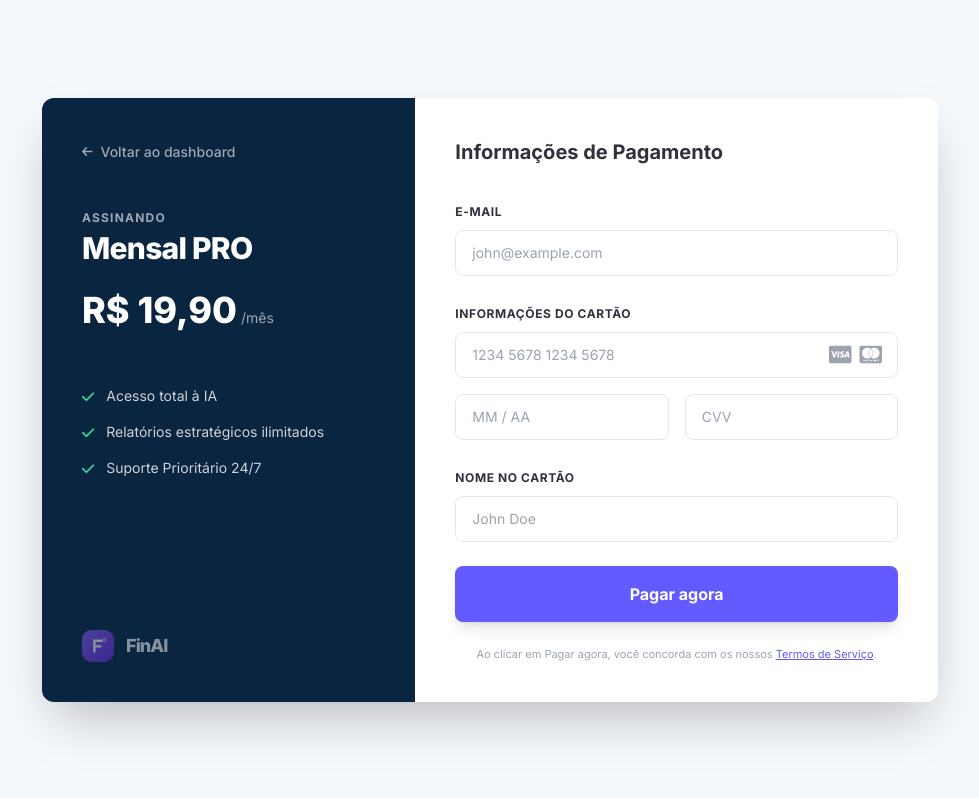
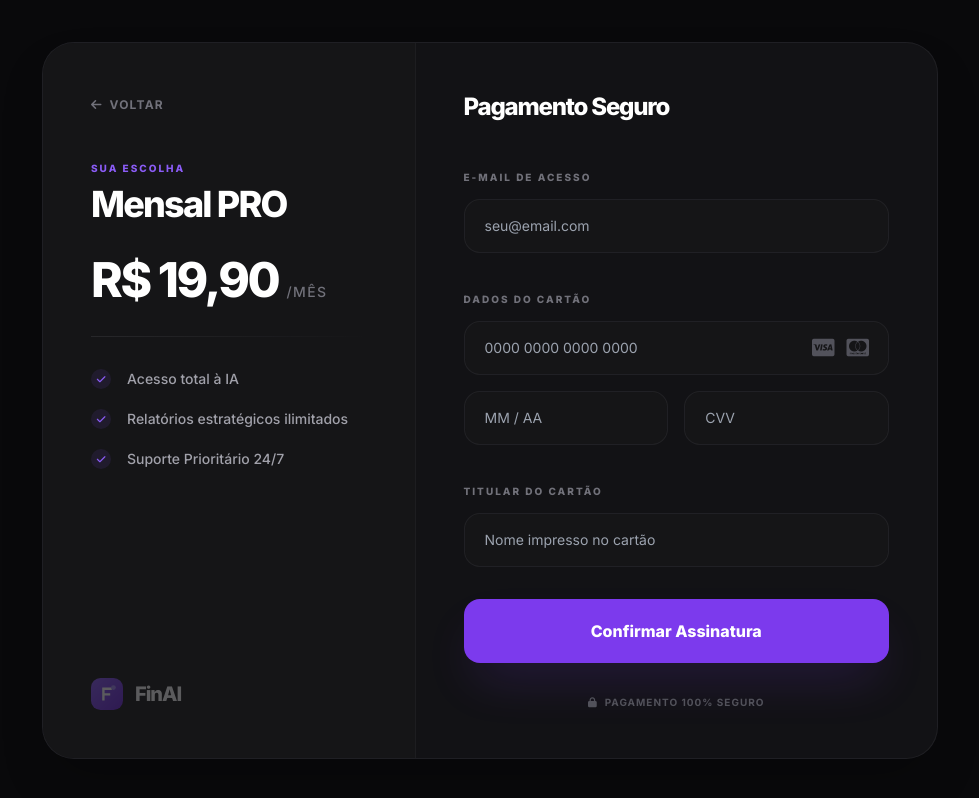
Before and after one commit to debbsouz/FinAI, a website: page checkout.html in a window 1280 px wide. Shown: the whole page, without its empty margins (150-1129 px from the left). Drawn offline with nearby package versions, Linux system fonts and the light colour scheme.

Commit message:
aprimorei a experiência de checkout, modernizando o visual da página existente e implementando um fluxo completo de confirmação

```diff
--- a/checkout.html
+++ b/checkout.html
@@ -10,116 +10,125 @@
   <style>
     body {
       font-family: 'Inter', sans-serif;
-      background-color: #f6f9fc;
+      background-color: #09090b;
+      color: #fafafa;
     }
     .input-stripe {
-      transition: border-color 0.15s ease-in-out, box-shadow 0.15s ease-in-out;
+      transition: all 0.2s ease;
+      background: rgba(24, 24, 27, 0.5);
+      border: 1px solid rgba(63, 63, 70, 0.3);
+      color: white;
     }
     .input-stripe:focus {
-      border-color: #635bff;
+      border-color: #8b5cf6;
       outline: 0;
-      box-shadow: 0 0 0 4px rgba(99, 91, 255, 0.1);
+      box-shadow: 0 0 0 4px rgba(139, 92, 246, 0.1);
+      background: rgba(24, 24, 27, 0.8);
+    }
+    .glass {
+      background: rgba(24, 24, 27, 0.7);
+      backdrop-filter: blur(12px);
+      -webkit-backdrop-filter: blur(12px);
+      border: 1px solid rgba(63, 63, 70, 0.3);
     }
     @keyframes slideIn {
-      from { opacity: 0; transform: translateY(10px); }
+      from { opacity: 0; transform: translateY(20px); }
       to { opacity: 1; transform: translateY(0); }
     }
     .animate-slide-in {
-      animation: slideIn 0.5s ease-out forwards;
+      animation: slideIn 0.6s cubic-bezier(0.16, 1, 0.3, 1) forwards;
     }
   </style>
 </head>
-<body class="min-h-screen flex items-center justify-center p-4">
-  <div class="max-w-4xl w-full bg-white rounded-xl shadow-2xl overflow-hidden flex flex-col md:flex-row animate-slide-in">
+<body class="min-h-screen flex items-center justify-center p-4 selection:bg-violet-500/30">
+  <div class="max-w-4xl w-full glass rounded-[32px] shadow-2xl overflow-hidden flex flex-col md:flex-row animate-slide-in">
     <!-- Lado Esquerdo: Resumo do Plano -->
-    <div class="w-full md:w-5/12 bg-[#0a2540] p-10 text-white flex flex-col justify-between">
+    <div class="w-full md:w-5/12 bg-zinc-900/50 p-12 text-white flex flex-col justify-between border-r border-zinc-800/50">
       <div>
-        <a href="dashboard.html" class="inline-flex items-center gap-2 text-white/60 hover:text-white transition-colors mb-12">
-          <i class="fas fa-arrow-left text-xs"></i>
-          <span class="text-sm font-medium">Voltar ao dashboard</span>
+        <a href="landing.html" class="inline-flex items-center gap-2 text-zinc-500 hover:text-white transition-all mb-12 group">
+          <i class="fas fa-arrow-left text-xs group-hover:-translate-x-1 transition-transform"></i>
+          <span class="text-xs font-bold uppercase tracking-widest">Voltar</span>
         </a>
 
-        <div class="space-y-6">
-          <div class="space-y-1">
-            <p class="text-white/60 text-xs font-bold uppercase tracking-widest">Assinando</p>
-            <h1 id="planTitle" class="text-3xl font-black tracking-tight">FinAI Pro</h1>
+        <div class="space-y-8">
+          <div class="space-y-2">
+            <p class="text-violet-500 text-[10px] font-black uppercase tracking-[0.2em]">Sua Escolha</p>
+            <h1 id="planTitle" class="text-4xl font-black tracking-tighter">FinAI Pro</h1>
           </div>
 
-          <div class="flex items-baseline gap-1">
-            <span id="planPrice" class="text-4xl font-black">R$ 29,00</span>
-            <span class="text-white/60 text-sm">/mês</span>
+          <div class="flex items-baseline gap-2">
+            <span id="planPrice" class="text-5xl font-black tracking-tighter text-white">R$ 29,00</span>
+            <span class="text-zinc-500 text-sm font-medium uppercase tracking-widest">/mês</span>
           </div>
 
-          <ul id="planFeatures" class="space-y-4 pt-8">
-            <li class="flex gap-3 text-sm text-white/80">
-              <i class="fas fa-check text-emerald-400 mt-1"></i>
+          <div class="h-px bg-gradient-to-r from-zinc-800 to-transparent w-full"></div>
+
+          <ul id="planFeatures" class="space-y-5">
+            <li class="flex gap-4 text-sm text-zinc-400 font-medium">
+              <div class="w-5 h-5 rounded-full bg-violet-500/10 flex items-center justify-center shrink-0">
+                <i class="fas fa-check text-violet-500 text-[10px]"></i>
+              </div>
               Análises avançadas com IA
-            </li>
-            <li class="flex gap-3 text-sm text-white/80">
-              <i class="fas fa-check text-emerald-400 mt-1"></i>
-              Insights personalizados
-            </li>
-            <li class="flex gap-3 text-sm text-white/80">
-              <i class="fas fa-check text-emerald-400 mt-1"></i>
-              Suporte Prioritário 24/7
             </li>
           </ul>
         </div>
       </div>
 
       <div class="pt-12">
-        <div class="flex items-center gap-3">
-          <img src="assets/logo.svg" alt="FinAI" class="w-8 h-8 opacity-50">
-          <span class="text-lg font-black tracking-tighter opacity-50">FinAI</span>
+        <div class="flex items-center gap-3 opacity-30">
+          <img src="assets/logo.svg" alt="FinAI" class="w-8 h-8">
+          <span class="text-xl font-black tracking-tighter">FinAI</span>
         </div>
       </div>
     </div>
 
     <!-- Lado Direito: Formulário de Pagamento -->
-    <div class="w-full md:w-7/12 p-10 bg-white">
-      <h2 class="text-xl font-bold text-[#30313d] mb-8">Informações de Pagamento</h2>
+    <div class="w-full md:w-7/12 p-12 bg-transparent">
+      <h2 class="text-2xl font-black tracking-tighter text-white mb-10">Pagamento Seguro</h2>
 
-      <form id="paymentForm" class="space-y-6">
-        <div class="space-y-2">
-          <label class="text-xs font-bold text-[#30313d] uppercase tracking-wider">E-mail</label>
-          <input type="email" id="email" required placeholder="john@example.com" class="w-full border border-gray-200 rounded-lg px-4 py-3 text-sm input-stripe">
+      <form id="paymentForm" class="space-y-8">
+        <div class="space-y-3">
+          <label class="text-[10px] font-black text-zinc-500 uppercase tracking-[0.2em]">E-mail de Acesso</label>
+          <input type="email" id="email" required placeholder="seu@email.com" class="w-full rounded-2xl px-5 py-4 text-sm input-stripe">
         </div>
 
-        <div class="space-y-2">
-          <label class="text-xs font-bold text-[#30313d] uppercase tracking-wider">Informações do Cartão</label>
+        <div class="space-y-3">
+          <label class="text-[10px] font-black text-zinc-500 uppercase tracking-[0.2em]">Dados do Cartão</label>
           <div class="space-y-4">
             <div class="relative">
-              <input type="text" id="cardNumber" required placeholder="1234 5678 1234 5678" class="w-full border border-gray-200 rounded-lg px-4 py-3 text-sm input-stripe">
-              <div class="absolute right-4 top-1/2 -translate-y-1/2 flex gap-2">
-                <i class="fab fa-cc-visa text-gray-400 text-xl"></i>
-                <i class="fab fa-cc-mastercard text-gray-400 text-xl"></i>
+              <input type="text" id="cardNumber" required placeholder="0000 0000 0000 0000" class="w-full rounded-2xl px-5 py-4 text-sm input-stripe">
+              <div class="absolute right-5 top-1/2 -translate-y-1/2 flex gap-3">
+                <i class="fab fa-cc-visa text-zinc-600 text-xl"></i>
+                <i class="fab fa-cc-mastercard text-zinc-600 text-xl"></i>
               </div>
             </div>
 
             <div class="grid grid-cols-2 gap-4">
-              <input type="text" id="expiry" required placeholder="MM / AA" class="w-full border border-gray-200 rounded-lg px-4 py-3 text-sm input-stripe">
-              <input type="text" id="cvv" required placeholder="CVV" class="w-full border border-gray-200 rounded-lg px-4 py-3 text-sm input-stripe">
+              <input type="text" id="expiry" required placeholder="MM / AA" class="w-full rounded-2xl px-5 py-4 text-sm input-stripe">
+              <input type="text" id="cvv" required placeholder="CVV" class="w-full rounded-2xl px-5 py-4 text-sm input-stripe">
             </div>
           </div>
         </div>
 
-        <div class="space-y-2">
-          <label class="text-xs font-bold text-[#30313d] uppercase tracking-wider">Nome no Cartão</label>
-          <input type="text" id="cardName" required placeholder="John Doe" class="w-full border border-gray-200 rounded-lg px-4 py-3 text-sm input-stripe">
+        <div class="space-y-3">
+          <label class="text-[10px] font-black text-zinc-500 uppercase tracking-[0.2em]">Titular do Cartão</label>
+          <input type="text" id="cardName" required placeholder="Nome impresso no cartão" class="w-full rounded-2xl px-5 py-4 text-sm input-stripe">
         </div>
 
-        <div id="paymentError" class="hidden p-4 rounded-lg bg-red-50 border border-red-100 text-red-600 text-xs font-medium">
-          O número do cartão é inválido. Use 4242 4242 4242 4242 para testar.
+        <div id="paymentError" class="hidden p-4 rounded-2xl bg-red-500/10 border border-red-500/20 text-red-400 text-xs font-bold text-center">
+          <i class="fas fa-exclamation-circle mr-2"></i>
+          Cartão inválido. Use 4242 4242 4242 4242 para teste.
         </div>
 
-        <button type="submit" id="submitBtn" class="w-full bg-[#635bff] hover:bg-[#5851e0] text-white font-bold py-4 rounded-lg transition-all shadow-lg flex items-center justify-center gap-3">
+        <button type="submit" id="submitBtn" class="w-full bg-violet-600 hover:bg-violet-500 text-white font-black py-5 rounded-2xl transition-all shadow-2xl shadow-violet-600/20 flex items-center justify-center gap-3 hover:scale-[1.02] active:scale-[0.98]">
           <i class="fas fa-spinner fa-spin hidden" id="loader"></i>
-          <span>Pagar agora</span>
+          <span>Confirmar Assinatura</span>
         </button>
 
-        <p class="text-[11px] text-gray-400 text-center">
-          Ao clicar em Pagar agora, você concorda com os nossos <a href="#" class="text-[#635bff] underline">Termos de Serviço</a>.
-        </p>
+        <div class="flex items-center justify-center gap-2 text-zinc-600">
+          <i class="fas fa-lock text-[10px]"></i>
+          <p class="text-[10px] font-bold uppercase tracking-widest">Pagamento 100% Seguro</p>
+        </div>
       </form>
     </div>
   </div>
@@ -164,8 +173,10 @@
     if (periodSpan) periodSpan.textContent = currentPlan.period;
 
     document.getElementById('planFeatures').innerHTML = currentPlan.features.map(f => `
-      <li class="flex gap-3 text-sm text-white/80">
-        <i class="fas fa-check text-emerald-400 mt-1"></i>
+      <li class="flex gap-4 text-sm text-zinc-400 font-medium">
+        <div class="w-5 h-5 rounded-full bg-violet-500/10 flex items-center justify-center shrink-0">
+          <i class="fas fa-check text-violet-500 text-[10px]"></i>
+        </div>
         ${f}
       </li>
     `).join('');
```
Also changed, not shown: success.html (+68 -72 lines).
